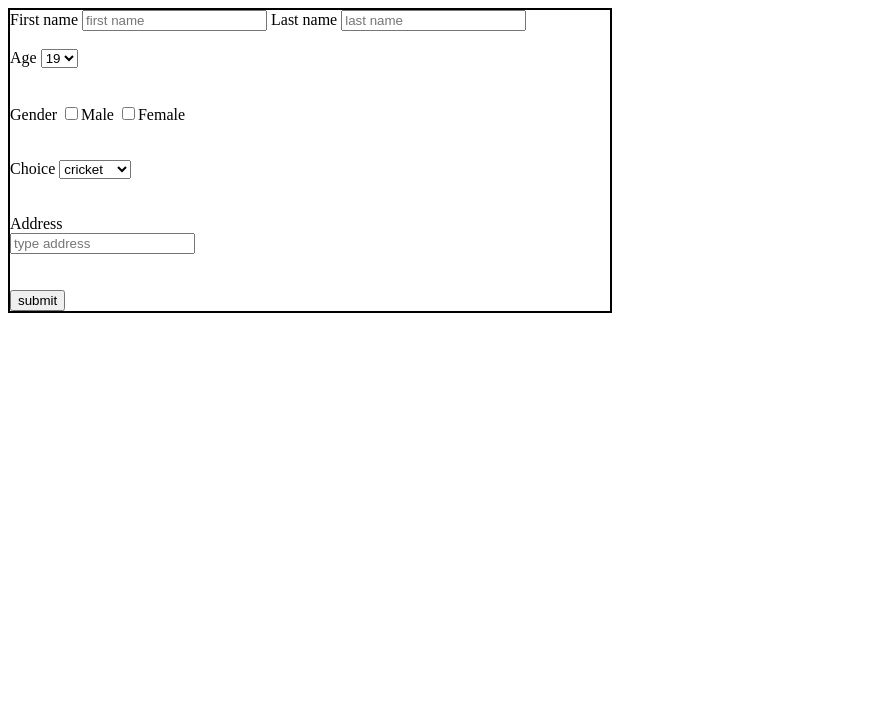
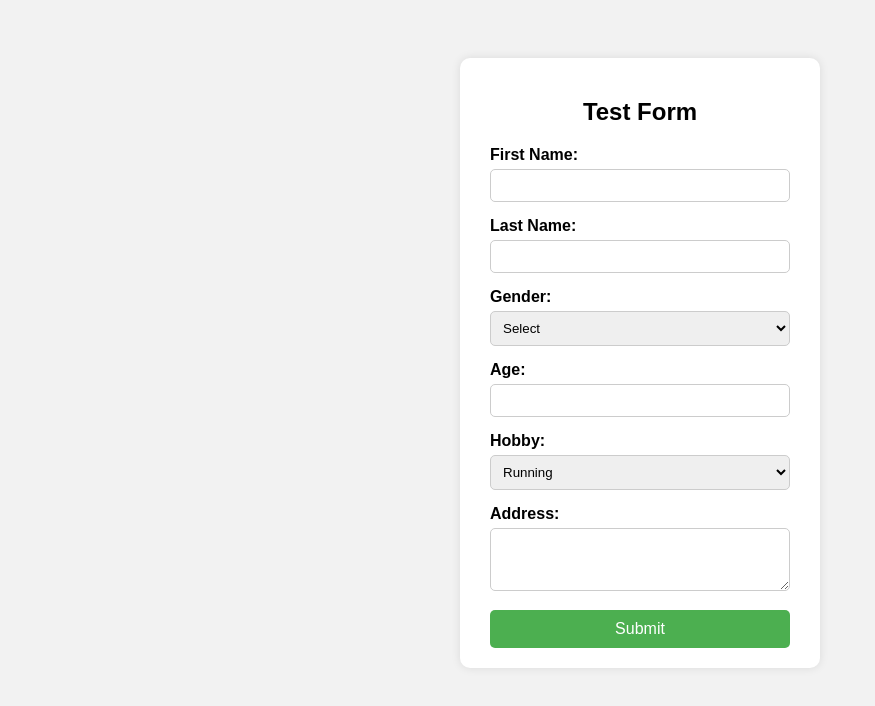
Before and after one commit to abhirana6395/Test-form, a plain HTML site: page index.html in a window 1280 px wide. Shown: the whole page, without its empty margins (0-875 px from the left). Drawn offline with Linux system fonts and the light colour scheme.

Commit message:
change the code

```diff
--- a/index.html
+++ b/index.html
@@ -1,46 +1,58 @@
 <!DOCTYPE html>
 <html lang="en">
 <head>
-    <meta charset="UTF-8">
-    <meta name="viewport" content="width=<device-width>, initial-scale=1.0">
-    <title>Document</title>
-    <link rel="stylesheet" href="style.css">
+  <meta charset="UTF-8">
+  <title>Personal Form</title>
+  <link rel="stylesheet" href="style.css">
 </head>
 <body>
-</Div>First name <input type="name" placeholder="first name"></Div>
-    </Div>Last name <input type="name" placeholder="last name"> </Div>
-    <br>
-    <br>
-    <Div>Age
-        <select>
-            <option value="19">19</option>
-            <option value="20">20</option>
-            <option value="21">21</option>
-            <option value="22">22</option>
-            <option value="23">23</option>
-            <option value="24">24</option>
+
+  <div class="form-container">
+    <h2>Test Form</h2>
+    <form>
+      <div class="form-group">
+        <label for="first-name">First Name:</label>
+        <input type="text" id="first-name" name="first-name" required>
+      </div>
+
+      <div class="form-group">
+        <label for="last-name">Last Name:</label>
+        <input type="text" id="last-name" name="last-name" required>
+      </div>
+
+      <div class="form-group">
+        <label for="gender">Gender:</label>
+        <select id="gender" name="gender">
+          <option value="">Select</option>
+          <option value="male">Male</option>
+          <option value="female">Female</option>
+          <option value="other">Other</option>
         </select>
-    </Div>
-    <br>
-    <br>
-    <Div>Gender
-    <input type="checkbox" value="Gender" name="Male" id="101">Male
-    <input type="checkbox" value="Gender" name="Female" id="102">Female</Div>
-    <br>
-    <br>
-    <div>Choice
-    <select name="Hobby">
-        <option value="Cricket">cricket</option>
+      </div>
+
+      <div class="form-group">
+        <label for="age">Age:</label>
+        <input type="number" id="age" name="age" min="0">
+      </div>
+
+      <div class="form-group">
+        <label for="hobby">Hobby:</label>
+        <select id="hobby" name="Hobby">
+        <option value="Running">Running</option>
+        <option value="Cricket">Cricket</option>
+        <option value="Coding">Codingt</option>
         <option value="Football">Football</option>
-        <option value="Running">Running</option>
-        <option value="Coding">Coding</option></select></div>
-        <br>
-        <br>
-        <Div>Address</Div>
-        <input type="text" placeholder="type address">
-        <br>
-        <br>
-        <br>
-        <input id="301" type="submit" value="submit">
+    </select>
+      </div>
+
+      <div class="form-group">
+        <label for="address">Address:</label>
+        <textarea id="address" name="address" rows="3"></textarea>
+      </div>
+
+      <button type="submit">Submit</button>
+    </form>
+  </div>
+
 </body>
 </html>
--- a/style.css
+++ b/style.css
@@ -1,4 +1,53 @@
 body {
-    border: 2px solid black;
-    width: 600px;
-}
+    font-family: Arial, sans-serif;
+    background-color: #f2f2f2;
+    display: flex;
+    justify-content: center;
+    padding-top: 50px;
+  }
+
+  .form-container {
+    background-color: #fff;
+    padding: 20px 30px;
+    border-radius: 10px;
+    box-shadow: 0 0 10px rgba(0,0,0,0.1);
+    width: 300px;
+  }
+
+  .form-container h2 {
+    text-align: center;
+    margin-bottom: 20px;
+  }
+
+  .form-group {
+    margin-bottom: 15px;
+  }
+
+  label {
+    display: block;
+    margin-bottom: 5px;
+    font-weight: bold;
+  }
+
+  input, select, textarea {
+    width: 100%;
+    padding: 8px;
+    box-sizing: border-box;
+    border: 1px solid #ccc;
+    border-radius: 5px;
+  }
+
+  button {
+    width: 100%;
+    padding: 10px;
+    background-color: #4CAF50;
+    border: none;
+    color: white;
+    border-radius: 5px;
+    font-size: 16px;
+    cursor: pointer;
+  }
+
+  button:hover {
+    background-color: #45a049;
+  }
```
